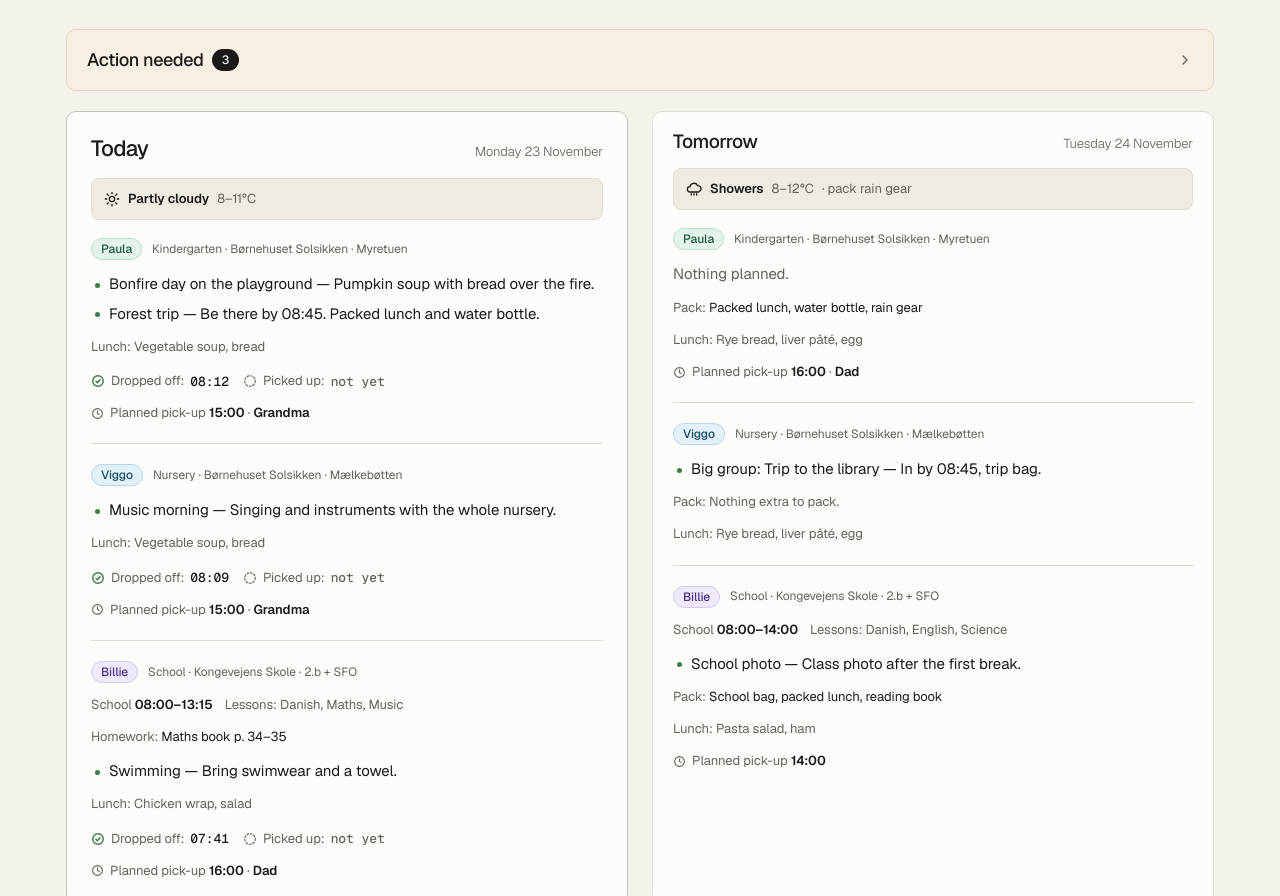
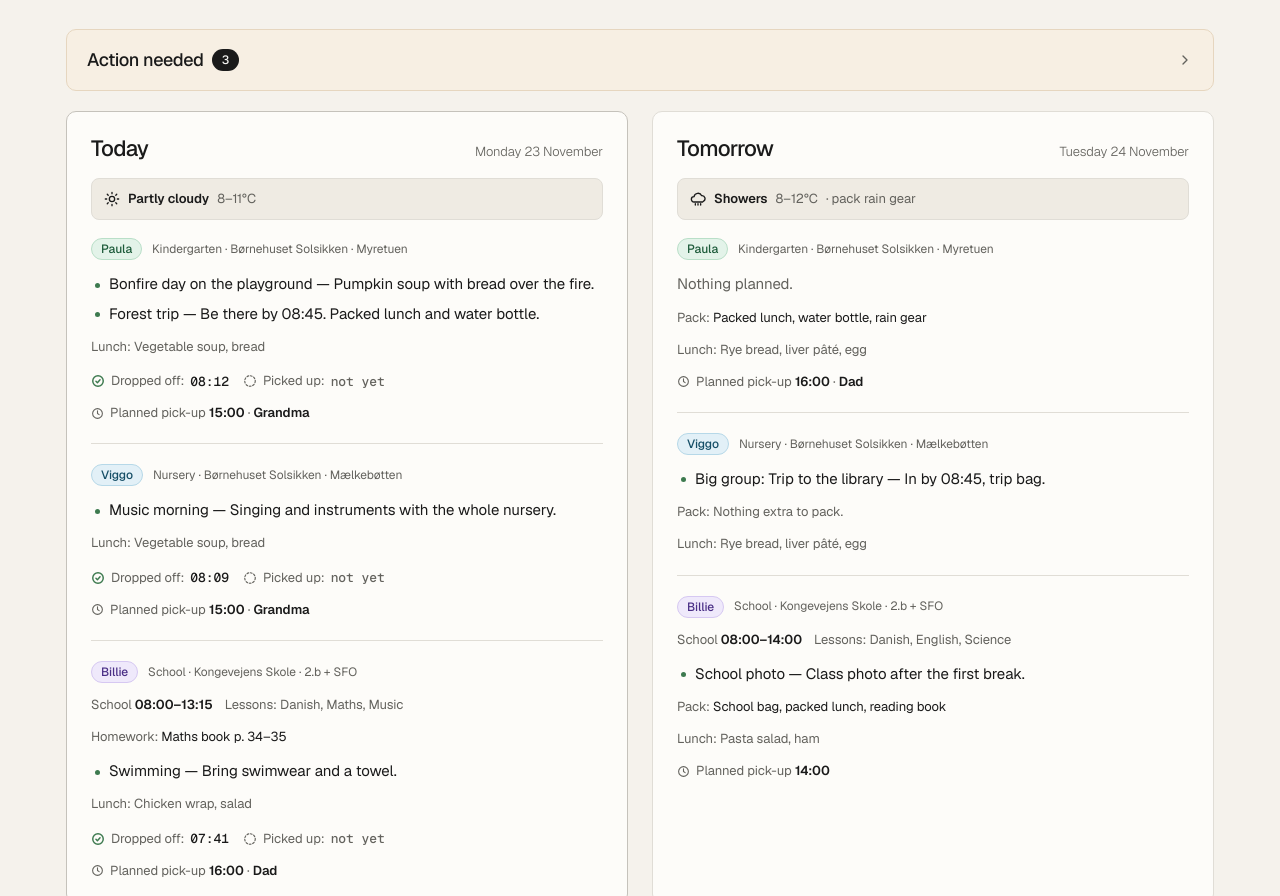
Before and after one commit to jusa1408/aula-laif-template, a plain HTML site: page demo/index.html in a window 1280 px wide. Shown: the part 355-1251 px from the top of the page. Drawn offline with nearby package versions, Linux system fonts and the light colour scheme.

Commit message:
I dag og I morgen: ens overskrifter
Co-Authored-By: Claude Opus 5.5 <noreply@anthropic.com>
Claude-Session: https://claude.ai/code/session_016V26DV2JYh4q698NBBUARu

```diff
--- a/demo/index.html
+++ b/demo/index.html
@@ -785,6 +785,10 @@ h1{font-weight:400;font-size:clamp(36px,9vw,48px);line-height:1.04;letter-spacin
 /* tags and buttons: pills */
 .badge{border-radius:999px;font-weight:500;padding:4px 9px}
 .btn{border-radius:999px}
+/* Today and Tomorrow side by side: same title size and padding, so the headers line up */
+.card.raised .card-t{font-size:22px;letter-spacing:-.03em}
+.card.raised .card-h{padding:22px 24px 0}
+.card.raised .card-c{padding:16px 24px 22px}
 /* list dots: small green dots */
 .kid ul li::before{width:5px;height:5px;border-radius:50%;background:var(--ok);top:.7em}
 </style>
--- a/template/aula-laif.css
+++ b/template/aula-laif.css
@@ -778,5 +778,9 @@ h1{font-weight:400;font-size:clamp(36px,9vw,48px);line-height:1.04;letter-spacin
 /* tags and buttons: pills */
 .badge{border-radius:999px;font-weight:500;padding:4px 9px}
 .btn{border-radius:999px}
+/* Today and Tomorrow side by side: same title size and padding, so the headers line up */
+.card.raised .card-t{font-size:22px;letter-spacing:-.03em}
+.card.raised .card-h{padding:22px 24px 0}
+.card.raised .card-c{padding:16px 24px 22px}
 /* list dots: small green dots */
 .kid ul li::before{width:5px;height:5px;border-radius:50%;background:var(--ok);top:.7em}
```
